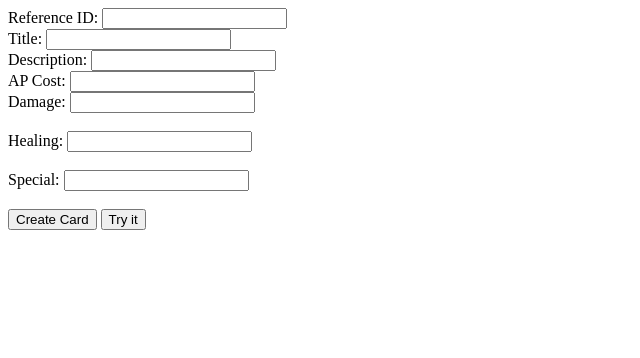
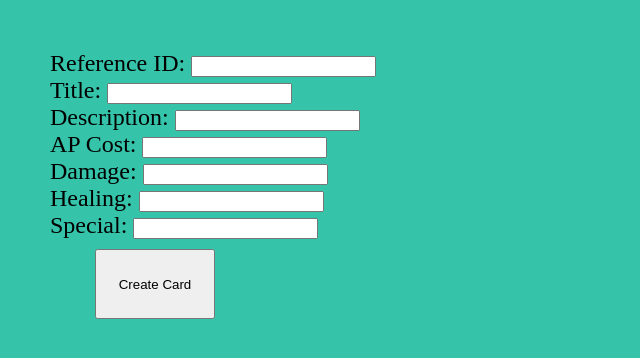
Before and after one commit to baileydishman/Cyber-Editor, a plain HTML site: page index.html in a window 1280 px wide. Shown: the whole page, without its empty margins (0-640 px from the left). Drawn offline with nearby package versions, Linux system fonts and the light colour scheme.

Commit message:
Add files via upload

```diff
--- /dev/null
+++ b/css/editor.css
@@ -0,0 +1,23 @@
+/*
+
+style.css
+Author: Bailey Dishman
+
+*/
+
+body {
+
+	background-color: #35c4aa;
+	margin: 50px;
+	font-size: 150%;
+
+}
+
+button {
+
+	width: 120px;
+	height: 70px;
+	margin-left: 45px;
+	margin-top: 10px;
+
+}
--- a/index.html
+++ b/index.html
@@ -1,3 +1,10 @@
+<!--
+
+index.html
+Author: Bailey Dishman
+
+-->
+
 <!doctype html>
 
 <html lang="us">
@@ -6,7 +13,11 @@
 	<head>
 
 		<meta charset="utf-8">
+
 		<title>Card Editor</title>
+
+		<link rel="stylesheet" href="css/editor.css">
+
 		<script src="http://code.jquery.com/jquery-1.11.0.min.js"></script>
 		<script type="text/javascript" src="js/card.js"></script>
 
@@ -28,19 +39,16 @@
 		<input type="text" id="cardAPCost"><br>
 
 		<label>Damage: </label>
-		<input type="text" id="cardDam"><br><br>
+		<input type="text" id="cardDam"><br>
 
 		<label>Healing: </label>
-		<input type="text" id="cardHeal"><br><br>
+		<input type="text" id="cardHeal"><br>
 
 		<label>Special: </label>
-		<input type="text" id="cardSpe"><br><br>
+		<input type="text" id="cardSpe"><br>
 
 		<button id="createCard">Create Card</button>
 
-		<button id="button">Try it</button>
-
-
 	</body> <!-- End of Body -->
 
-</html>
+</html> <!-- End of HTML -->
--- a/js/card.js
+++ b/js/card.js
@@ -1,3 +1,6 @@
+// card.js
+// Author: Bailey Dishman
+
 $(document).ready(function()
 
 {
@@ -7,6 +10,7 @@ $(document).ready(function()
 	// Had help with getting this working from: https://thiscouldbebetter.wordpress.com/2012/12/18/loading-editing-and-saving-a-text-file-in-html5-using-javascrip/
 	function saveToFile()
 	{
+
 		var cardRefId = document.getElementById("cardRefId").value;
 		var cardTitle = document.getElementById("cardTitle").value;
 		var cardDes = document.getElementById("cardDes").value;
@@ -36,7 +40,9 @@ $(document).ready(function()
 
 	function destroyClickedElement(event)
 	{
+
 		document.body.removeChild(event.target);
+
 	}
 
 });
```
